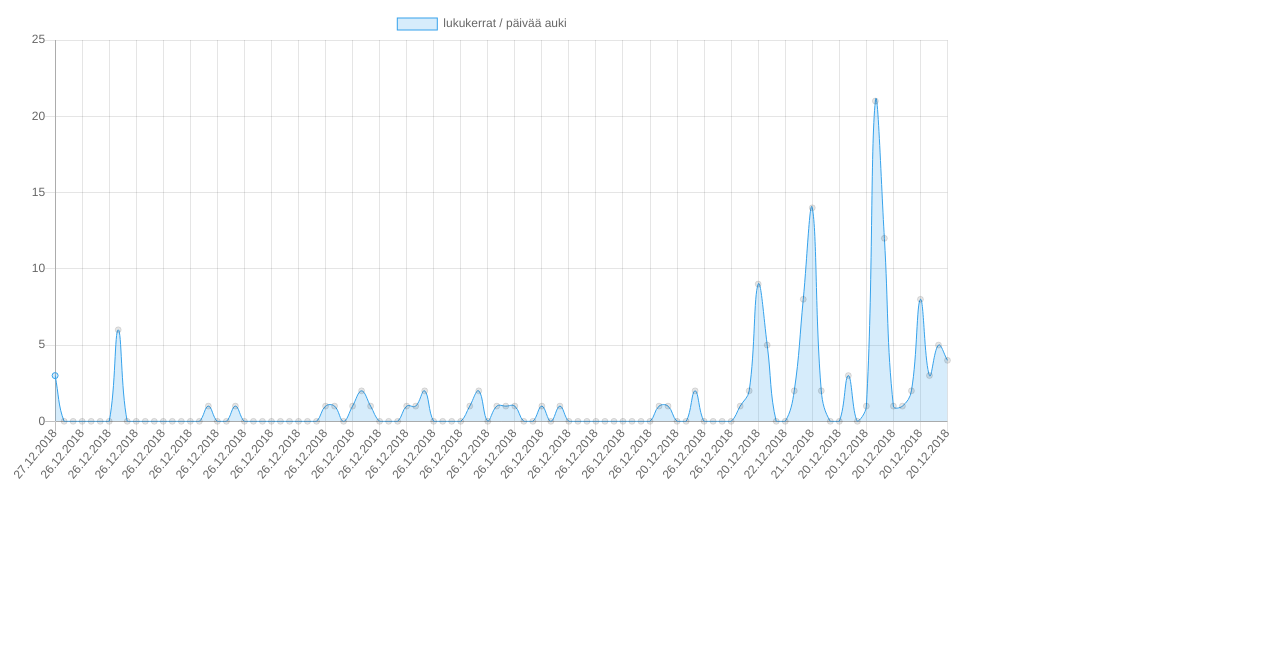
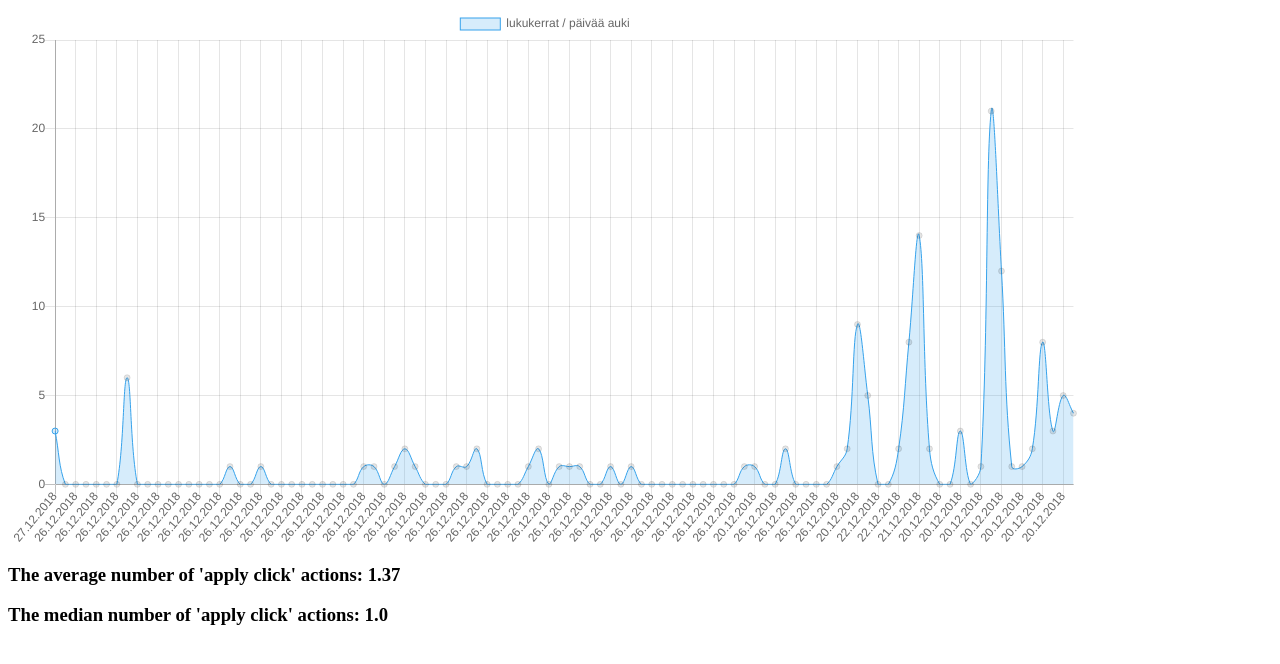
Before and after one commit to Hassaniiii/duunitori, a Flask app: page / in a window 1280 px wide. Shown: the top 664 px of the page. Run offline with Flask 2, Linux system fonts and the light colour scheme; some libraries are stand-ins or nearby versions.

Commit message:
refactor code and resolve issues

```diff
--- a/app.py
+++ b/app.py
@@ -3,39 +3,58 @@ import json
 
 app = Flask(__name__)
 
+def get_average(lines):
+    average = 0
+    for line in lines:
+        average += int(line.strip().split(";;;")[1].split(";;")[3])
+
+    return average / len(lines)
+
+def get_dates(lines):
+    dates = []
+    for line in lines:
+        dates.append(line.strip().split(";;;")[1].split(";;")[1].split(";")[1])
+
+    return dates
+
+def get_clicks(lines):
+    clicks = []
+    for line in lines:
+        clicks.append(int(line.strip().split(";;;")[1].split(";;")[3]))
+
+    return clicks
+
+def get_meidan(clicks):
+    medians = sorted(clicks)
+    median = medians[0]
+
+    pivot = int(len(clicks)/2)
+    if len(clicks) % 2 != 0:
+        median = clicks[pivot]
+    else:
+        median = (clicks[pivot - 1] + clicks[pivot]) / 2
+
+    return median
+
+# open CSV file
+fileconnection = open("resources/jobentry_export_2019-8-23T9_59.csv", "r")
+lines = fileconnection.readlines()
+
+# calculate desired values
+average = get_average(lines[1:])
+dates = get_dates(lines[1:])
+clicks = get_clicks(lines[1:])
+median = get_meidan(clicks)
+
+# close file
+fileconnection.close()
+
 @app.route("/")
-def main():
-    # open CSV file
-    fileconnection = open("resources/jobentry_export_2019-8-23T9_59.csv", "r")
-    lines = fileconnection.readlines()
-
-    # calculate desired values
-    average = 0
-    for line in lines[1:]:
-        raw_value = line.strip().split(";;;")
-        average += int(raw_value[1].split(";;")[3])
-    average = average / len(lines[1:])
-
-    # close file and return
-    fileconnection.close()
-    return render_template("index.html", average=average)
+def main_route():
+    return render_template("index.html", average=average, median=median)
 
 @app.route("/chart_info")
-def chart_info():
-    # open CSV file
-    fileconnection = open("resources/jobentry_export_2019-8-23T9_59.csv", "r")
-    lines = fileconnection.readlines()
-
-    # calculate desired values
-    dates = []
-    clicks = []
-    for line in lines[1:]:
-        raw_value = line.strip().split(";;;")
-        dates.append(raw_value[1].split(";;")[1].split(";")[1])
-        clicks.append(int(raw_value[1].split(";;")[3]))
-
-    # close file and return
-    fileconnection.close()
+def chart_info_route():
     return jsonify({"date_posted": dates, "apply_clicks": clicks })
 
 if __name__ == "__main__":
--- a/templates/index.html
+++ b/templates/index.html
@@ -7,9 +7,12 @@
 </head>
 
 <body>
-    <div id="canvas" style="width: 75%;">
+    <div id="canvas" style="width: 85%;">
         <canvas id="chart_container"></canvas>
     </div>
     <script src="static/chart.js"></script>
+
+    <h3>The average number of 'apply click' actions: {{ average }}</h3>
+    <h3>The median number of 'apply click' actions: {{ median }}</h3>
 </body>
 </html>
```
